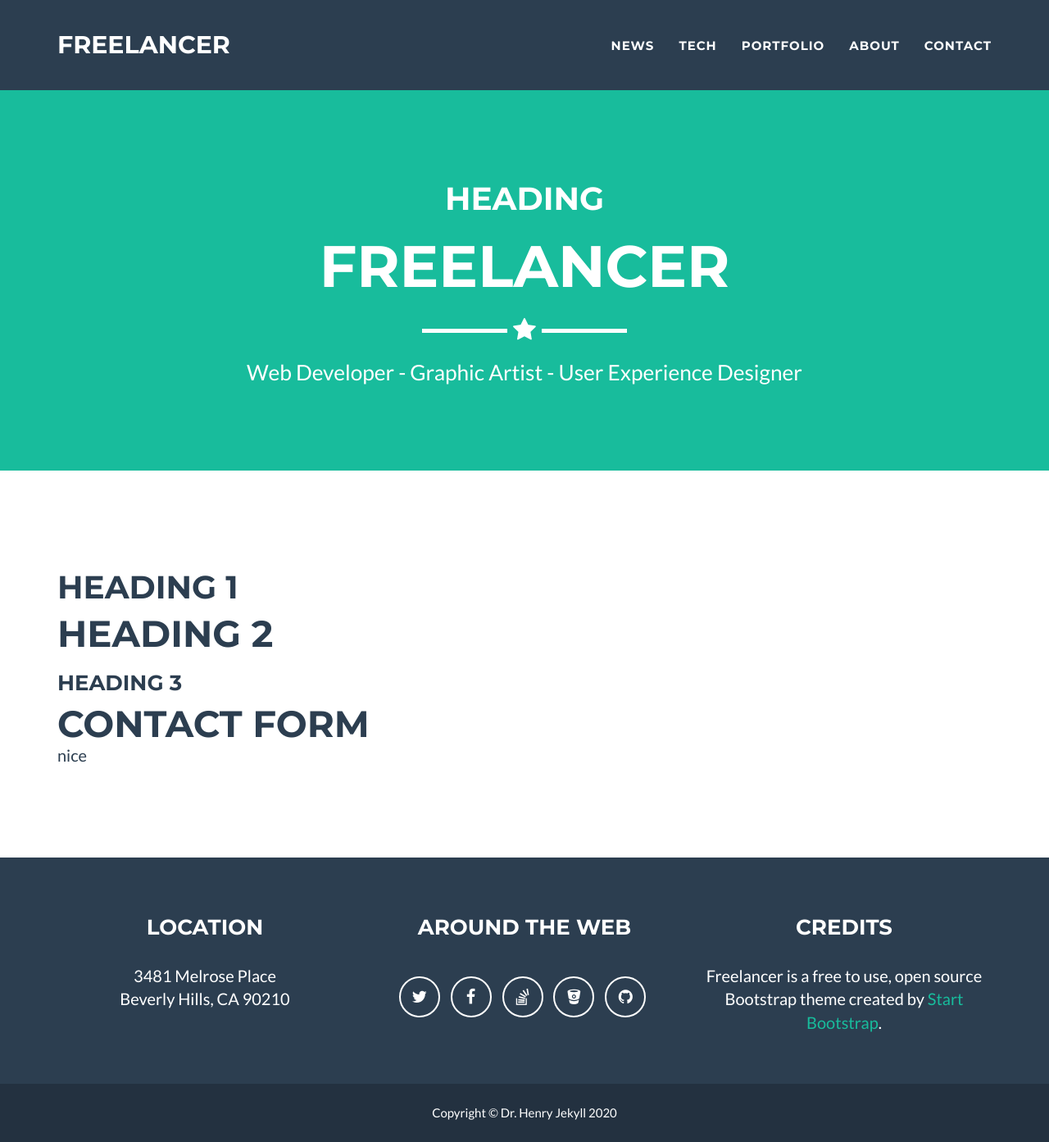
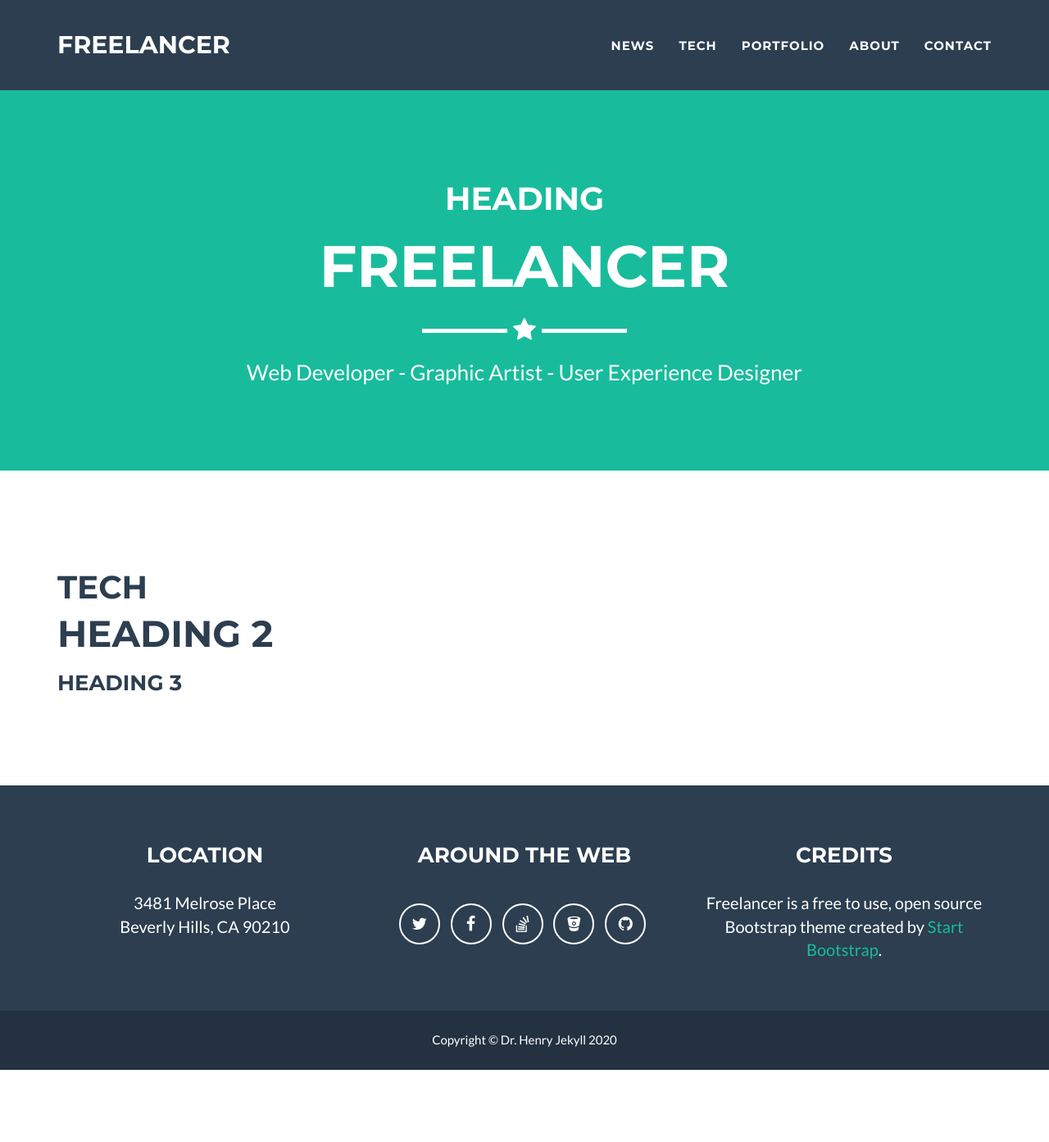
Before and after one commit to purna/portfolio, a Jekyll site: the page built from tech.md, in a window 1280 px wide and 1393 px high. Shown: the whole window at 82% size. Built offline with Jekyll 4.4.1, drawn with Linux system fonts in a browser that asks for light colours; our own code applies the rules of GitHub Pages for plain Markdown files.

Commit message:
Update and rename contact.md to tech.md

```diff
--- a/contact.md
+++ b/tech.md
@@ -3,11 +3,6 @@
 ---
 
 
-# heading 1
+# Tech
 ## heading 2
 ### heading 3
-
-
-<h2>Contact Form</h2>
-
-<p>nice</p>
```
